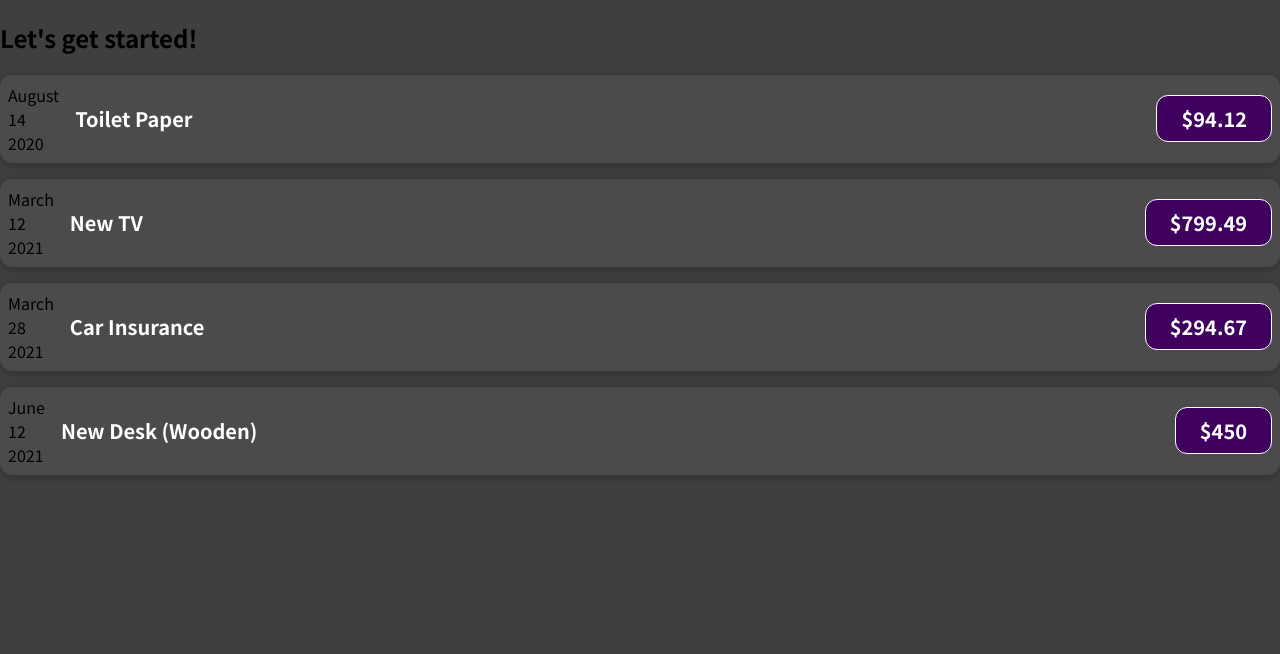
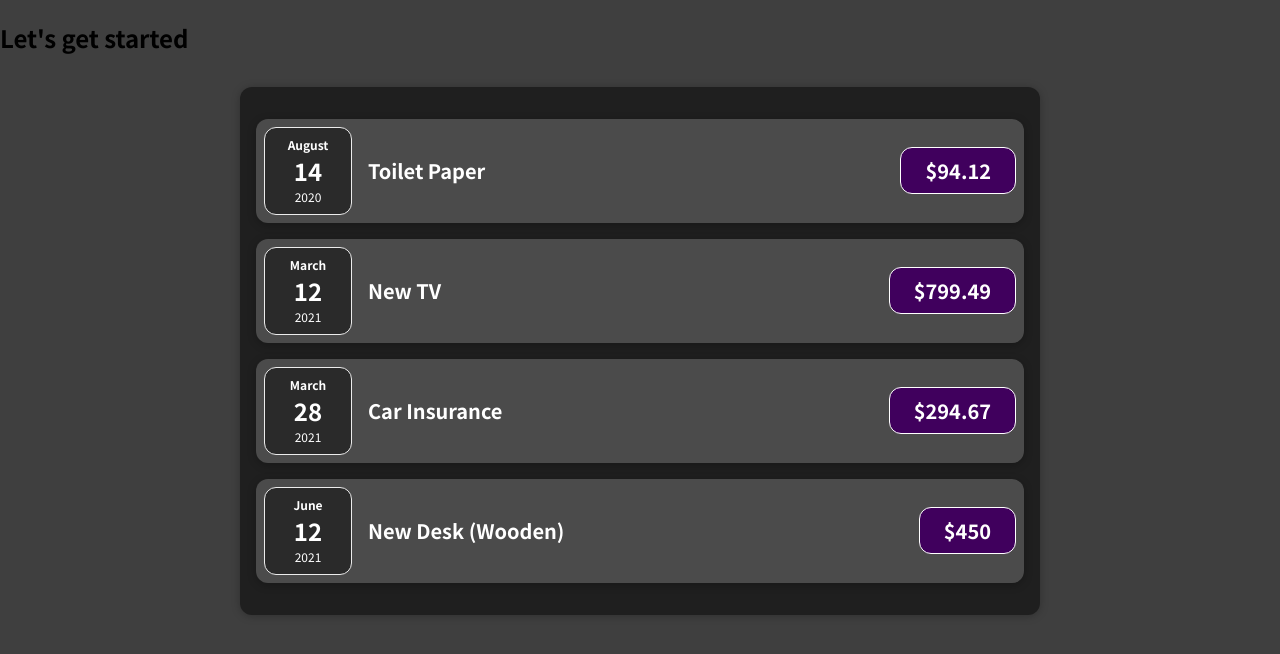
Before and after one commit to CyberManMatt/expense-tracker, a React (Create React App) app: page / in a window 1280 px wide. Shown: the top 654 px of the page. Built offline with nearby package versions, Linux system fonts and the light colour scheme.

Commit message:
Added more components
- Split ExpenseItem.js component to multiple components

- Merged date to it''s own ExpenseDate component

- Created ExpenseDisplay.js component to display list of ExpenseItems

- Created Card UI component

```diff
--- a/src/App.js
+++ b/src/App.js
@@ -1,55 +1,12 @@
-import {ExpenseItem} from "./components/ExpenseItem";
+import {ExpenseDisplay} from "./components/Expenses/ExpenseDisplay";
 
 function App() {
-
-    // Dummy data for demo purposes
-    const expenses = [
-        {
-            id: 'e1',
-            title: 'Toilet Paper',
-            amount: 94.12,
-            date: new Date(2020, 7, 14),
-        },
-        { id: 'e2', title: 'New TV', amount: 799.49, date: new Date(2021, 2, 12) },
-        {
-            id: 'e3',
-            title: 'Car Insurance',
-            amount: 294.67,
-            date: new Date(2021, 2, 28),
-        },
-        {
-            id: 'e4',
-            title: 'New Desk (Wooden)',
-            amount: 450,
-            date: new Date(2021, 5, 12),
-        },
-    ];
-
-    return (
+    return(
         <div>
-            <h2>Let's get started!</h2>
-            <ExpenseItem
-                title={expenses[0].title}
-                amount={expenses[0].amount}
-                date={expenses[0].date}
-            />
-            <ExpenseItem
-                title={expenses[1].title}
-                amount={expenses[1].amount}
-                date={expenses[1].date}
-            />
-            <ExpenseItem
-                title={expenses[2].title}
-                amount={expenses[2].amount}
-                date={expenses[2].date}
-            />
-            <ExpenseItem
-                title={expenses[3].title}
-                amount={expenses[3].amount}
-                date={expenses[3].date}
-            />
+            <h2>Let's get started</h2>
+            <ExpenseDisplay />
         </div>
-    );
+    )
 }
 
 export default App;
--- a/src/components/ExpenseItem.js
+++ /dev/null
@@ -1,21 +0,0 @@
-import './ExpenseItem.css';
-
-export function ExpenseItem(props) {
-    const month = props.date.toLocaleString('en-US', {month: 'long'});
-    const day = props.date.toLocaleString('en-US', {day: '2-digit'});
-    const year = props.date.getFullYear();
-
-    return (
-        <div className='expense-item'>
-            <div>
-                <div>{month}</div>
-                <div>{day}</div>
-                <div>{year}</div>
-            </div>
-            <div className='expense-item__description'>
-                <h2>{props.title}</h2>
-                <div className='expense-item__price'>${props.amount}</div>
-            </div>
-        </div>
-    )
-}
--- /dev/null
+++ b/src/components/Expenses/ExpenseDate.css
@@ -0,0 +1,26 @@
+.expense-date {
+    display: flex;
+    flex-direction: column;
+    width: 5.5rem;
+    height: 5.5rem;
+    border: 1px solid #ececec;
+    background-color: #2a2a2a;
+    color: white;
+    border-radius: 12px;
+    align-items: center;
+    justify-content: center;
+}
+
+.expense-date__month {
+    font-size: 0.75rem;
+    font-weight: bold;
+}
+
+.expense-date__year {
+    font-size: 0.75rem;
+}
+
+.expense-date__day {
+    font-size: 1.5rem;
+    font-weight: bold;
+}
--- /dev/null
+++ b/src/components/Expenses/ExpenseDate.js
@@ -0,0 +1,17 @@
+import './ExpenseDate.css'
+
+export function ExpenseDate(props) {
+
+    // Get month, day, and year from props
+    const month = props.date.toLocaleString('en-US', {month: 'long'});
+    const day = props.date.toLocaleString('en-US', {day: '2-digit'});
+    const year = props.date.getFullYear();
+
+    return (
+        <div className="expense-date">
+            <div className="expense-date__month">{month}</div>
+            <div className="expense-date__day">{day}</div>
+            <div className="expense-date__year">{year}</div>
+        </div>
+    );
+}
--- /dev/null
+++ b/src/components/Expenses/ExpenseDisplay.css
@@ -0,0 +1,9 @@
+.expenses {
+    padding: 1rem;
+    background-color: rgb(31, 31, 31);
+    margin: 2rem auto;
+    width: 50rem;
+    max-width: 95%;
+    border-radius: 12px;
+    box-shadow: 0 1px 8px rgba(0, 0, 0, 0.25);
+}
--- /dev/null
+++ b/src/components/Expenses/ExpenseDisplay.js
@@ -0,0 +1,52 @@
+import './ExpenseDisplay.css'
+import {ExpenseItem} from "./ExpenseItem";
+import {Card} from "../UI/Card";
+
+export function ExpenseDisplay () {
+    const expenses = [
+        {
+            id: 'e1',
+            title: 'Toilet Paper',
+            amount: 94.12,
+            date: new Date(2020, 7, 14),
+        },
+        { id: 'e2', title: 'New TV', amount: 799.49, date: new Date(2021, 2, 12) },
+        {
+            id: 'e3',
+            title: 'Car Insurance',
+            amount: 294.67,
+            date: new Date(2021, 2, 28),
+        },
+        {
+            id: 'e4',
+            title: 'New Desk (Wooden)',
+            amount: 450,
+            date: new Date(2021, 5, 12),
+        },
+    ];
+
+    return (
+        <Card className="expenses">
+            <ExpenseItem
+                title={expenses[0].title}
+                amount={expenses[0].amount}
+                date={expenses[0].date}
+            />
+            <ExpenseItem
+                title={expenses[1].title}
+                amount={expenses[1].amount}
+                date={expenses[1].date}
+            />
+            <ExpenseItem
+                title={expenses[2].title}
+                amount={expenses[2].amount}
+                date={expenses[2].date}
+            />
+            <ExpenseItem
+                title={expenses[3].title}
+                amount={expenses[3].amount}
+                date={expenses[3].date}
+            />
+        </Card>
+    )
+}
--- /dev/null
+++ b/src/components/Expenses/ExpenseItem.js
@@ -0,0 +1,15 @@
+import './ExpenseItem.css';
+import {ExpenseDate} from "./ExpenseDate";
+import {Card} from "../UI/Card";
+
+export function ExpenseItem(props) {
+    return (
+        <Card className='expense-item'>
+            <ExpenseDate date={props.date} />
+            <div className='expense-item__description'>
+                <h2>{props.title}</h2>
+                <div className='expense-item__price'>${props.amount}</div>
+            </div>
+        </Card>
+    );
+}
--- /dev/null
+++ b/src/components/UI/Card.js
@@ -0,0 +1,7 @@
+import './Card.css';
+
+export function Card(props) {
+    const classes = 'card ' + props.className;
+
+    return <div className={classes}>{props.children}</div>
+}
```
Also changed, not shown: src/README.md, src/components/Expenses/ExpenseItem.css (renamed from src/components/ExpenseItem.css), src/components/README.md, src/components/UI/Card.css (added).
